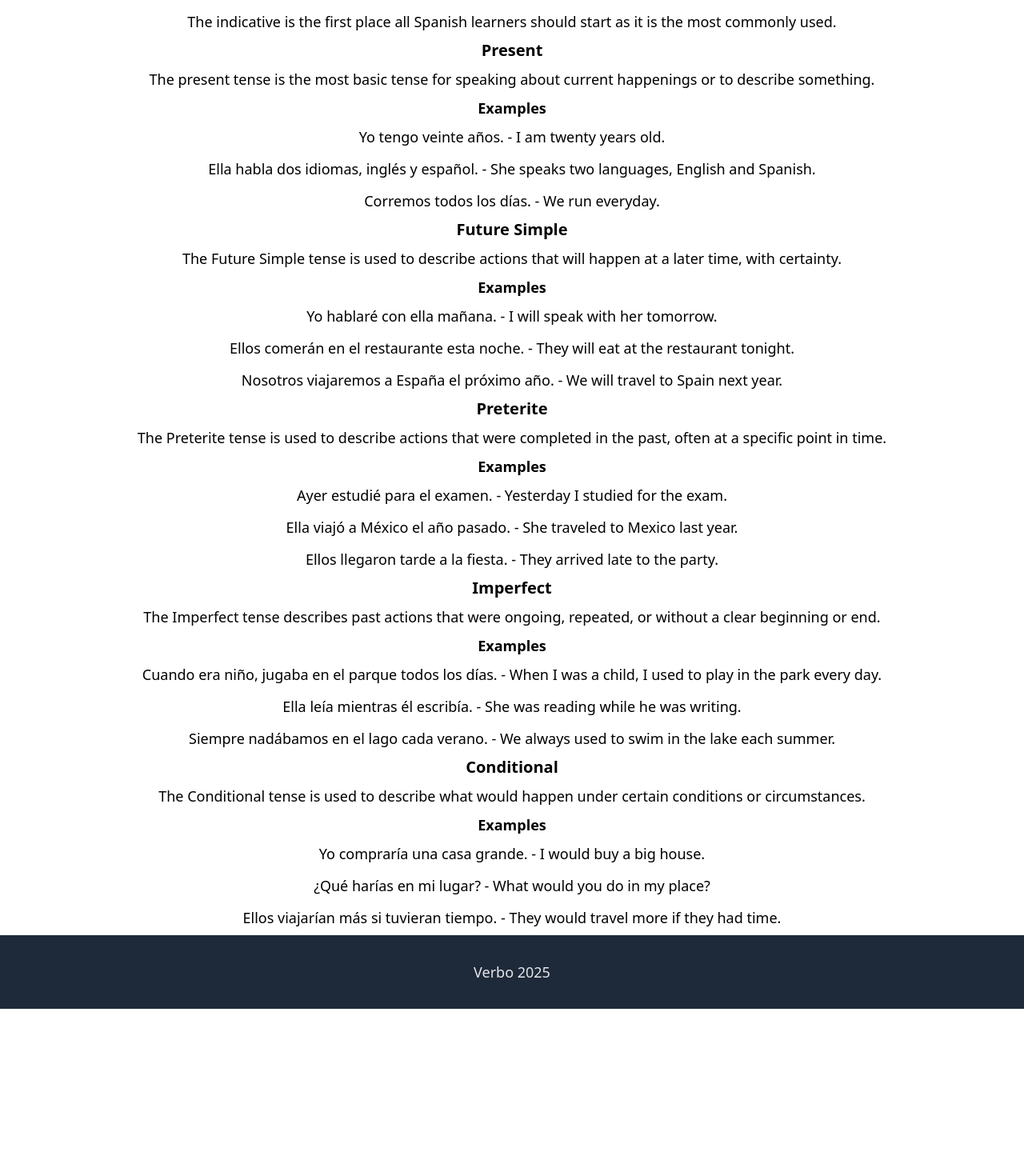
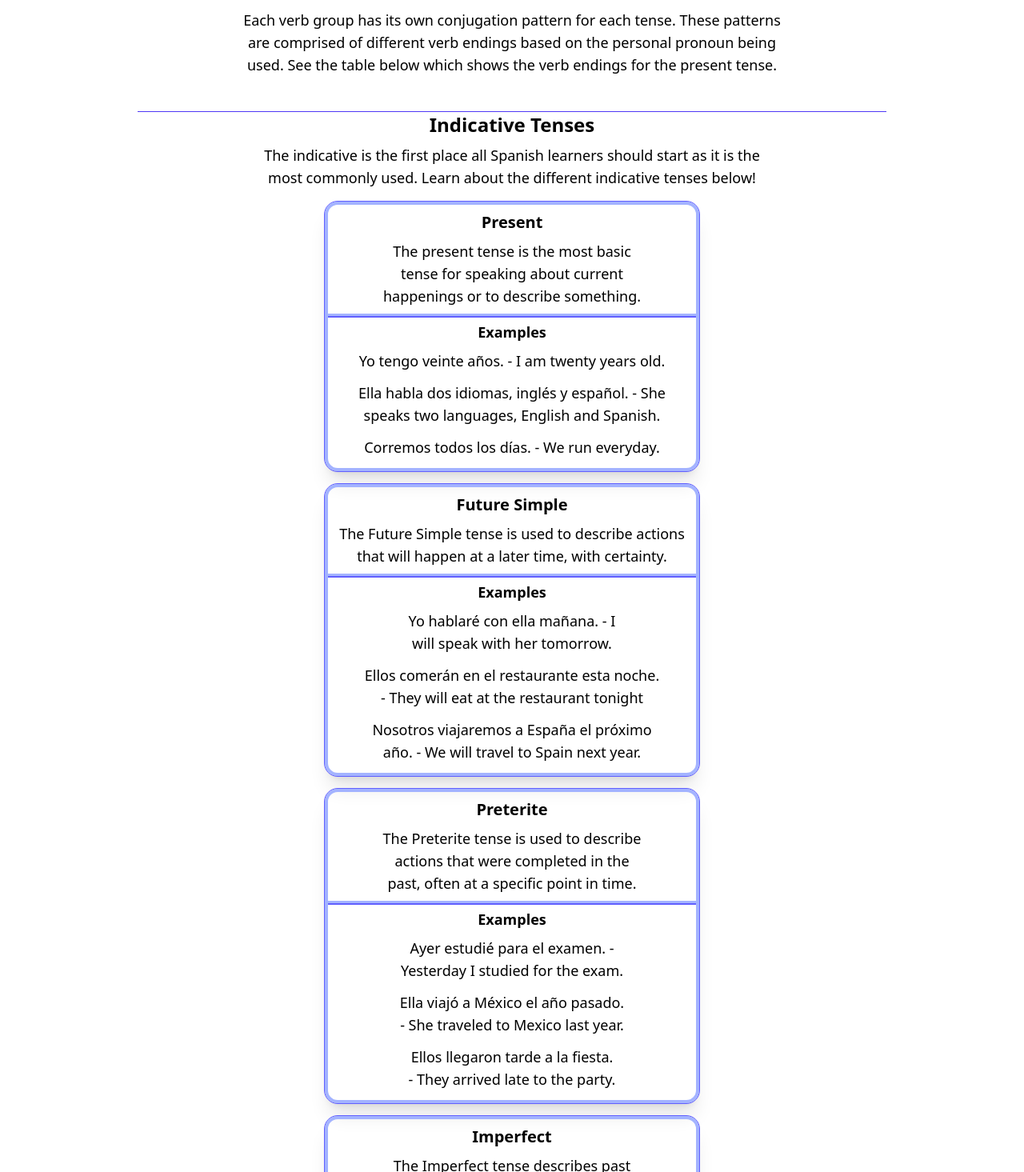
Before and after one commit to AK30195/Verbitos, a React (Vite) app: page /moods-tenses in a window 1280 px wide. Shown: the part 865-2330 px from the top of the page at 80% size. Before the commit the page ends 2126 px from the top, so only its background shows below. Built offline with nearby package versions, Linux system fonts and the light colour scheme.

Commit message:
Added content and styling to Tenses page.

```diff
--- a/src/components/Card.jsx
+++ b/src/components/DashCard.jsx
@@ -1,5 +1,5 @@
 
-function Card({ header, text, link }) {
+function DashCard({ header, text, link }) {
   return (
     <div className="card-container">
       <div>
@@ -18,4 +18,4 @@ function Card({ header, text, link }) {
   )
 }
 
-export default Card;
+export default DashCard;
--- /dev/null
+++ b/src/components/TenseCard.jsx
@@ -0,0 +1,22 @@
+import '../styles/TensesView.css';
+
+function TenseCard({ header, tenseDescription, examples }) {
+  return (
+    <>
+      <div className="tense-card-container">
+        <div className='tense-card-top'>
+          <h3>{header}</h3>
+          <p>{tenseDescription}</p>
+        </div>
+        <div className='tense-card-bottom'>
+          <h4>Examples</h4>
+          <p>{examples[0]}</p>
+          <p>{examples[1]}</p>
+          <p>{examples[2]}</p>
+        </div>
+      </div>
+    </>
+  )
+}
+
+export default TenseCard;
--- a/src/pages/TensesView.jsx
+++ b/src/pages/TensesView.jsx
@@ -1,4 +1,5 @@
 import * as motion from "motion/react-client";
+import TenseCard from "../components/TenseCard";
 import '../styles/TensesView.css';
 
 
@@ -6,6 +7,7 @@ function TensesView() {
 
   return (
     <>
+      <div className="main-container">
         <div className="section-container">
           <div className="tenses-heading">
             <h1>
@@ -40,15 +42,16 @@ function TensesView() {
               </ul>
             </div>
           </div>
-        <div>
+          <div className="text-container">
             <p>
-            Mood and tense work together to convey the full meaning and context of a verb. For example the
+              Mood and tense work together to convey the full meaning and context of a verb. For example, the
               future indicative is the simple future tense used for what will certainly happen, while the present subjunctive
               is for talking about hypotheticals or doubts in the present.
             </p>
           </div>
         </div>
-      <div>
+        <div className="section-container">
+          <div className="text-container">
             <h2>Understanding Conjugations</h2>
             <p>
               In Spanish, verbs can be placed into three groups based on the last two letters of the verb
@@ -66,51 +69,153 @@ function TensesView() {
               below which shows the verb endings for the present tense.
             </p>
           </div>
-      <div>
+        </div>
+        <div className="section-container">
+          <div className="mood-div">
+            <div className="text-container">
               <h2>Indicative Tenses</h2>
               <p>The indicative is the first place all Spanish learners should start as it is
-          the most commonly used.
+                the most commonly used. Learn about the different indicative tenses below!
               </p>
-        <div>
-          <h3>Present</h3>
-          <p>The present tense is the most basic tense for speaking about current happenings or to describe something.</p>
-          <h4>Examples</h4>
-          <p>Yo tengo veinte años. - I am twenty years old.</p>
-          <p>Ella habla dos idiomas, inglés y español. - She speaks two languages, English and Spanish.</p>
-          <p>Corremos todos los días. - We run everyday.</p>
+            </div>
+            <TenseCard
+              header={'Present'}
+              tenseDescription={'The present tense is the most basic tense for speaking about current happenings or to describe something.'}
+              examples={[
+                'Yo tengo veinte años. - I am twenty years old.',
+                'Ella habla dos idiomas, inglés y español. - She speaks two languages, English and Spanish.',
+                'Corremos todos los días. - We run everyday.'
+              ]}
+            />
+            <TenseCard
+              header={'Future Simple'}
+              tenseDescription={'The Future Simple tense is used to describe actions that will happen at a later time, with certainty.'}
+              examples={[
+                'Yo hablaré con ella mañana. - I will speak with her tomorrow.',
+                'Ellos comerán en el restaurante esta noche. - They will eat at the restaurant tonight',
+                'Nosotros viajaremos a España el próximo año. - We will travel to Spain next year.'
+              ]}
+            />
+            <TenseCard
+              header={'Preterite'}
+              tenseDescription={'The Preterite tense is used to describe actions that were completed in the past, often at a specific point in time.'}
+              examples={[
+                'Ayer estudié para el examen. - Yesterday I studied for the exam.',
+                'Ella viajó a México el año pasado. - She traveled to Mexico last year.',
+                'Ellos llegaron tarde a la fiesta. - They arrived late to the party.'
+              ]}
+            />
+            <TenseCard
+              header={'Imperfect'}
+              tenseDescription={'The Imperfect tense describes past actions that were ongoing, repeated, or without a clear beginning or end.'}
+              examples={[
+                'Cuando era niño, jugaba en el parque todos los días. - When I was a child, I used to play in the park every day.',
+                'Ella leía mientras él escribía. - She was reading while he was writing.',
+                'Siempre nadábamos en el lago cada verano. - We always used to swim in the lake each summer.'
+              ]}
+            />
+            <TenseCard
+              header={'Conditional'}
+              tenseDescription={'The Conditional tense is used to describe what would happen under certain conditions or circumstances.'}
+              examples={[
+                'Yo compraría una casa grande. - I would buy a big house.',
+                '¿Qué harías en mi lugar? - What would you do in my place?',
+                'Ellos viajarían más si tuvieran tiempo. - They would travel more if they had time.'
+              ]}
+            />
           </div>
         </div>
-      <div>
-        <h3>Future Simple</h3>
-        <p>The Future Simple tense is used to describe actions that will happen at a later time, with certainty.</p>
-        <h4>Examples</h4>
-        <p>Yo hablaré con ella mañana. - I will speak with her tomorrow.</p>
-        <p>Ellos comerán en el restaurante esta noche. - They will eat at the restaurant tonight.</p>
-        <p>Nosotros viajaremos a España el próximo año. - We will travel to Spain next year.</p>
+        <div className="section-container">
+          <div className="mood-div">
+            <div className="text-container">
+              <h2>Subjunctive Tenses</h2>
+              <p>
+                Learning to use the subjunctive will display a greater level of fluency. It’s less about stating facts and more about attitudes,
+                desires, or possibilities. It can be difficult to grasp for English speakers as it is a much more integral
+                part of the Spanish language. The subjunctive is used relatively little in English as it can often be replaced with
+                indicative verb forms, whereas Spanish has distinct conjugations that should be used when dealing with possibilities or hypotheticals.
+              </p>
             </div>
-      <div>
-        <h3>Preterite</h3>
-        <p>The Preterite tense is used to describe actions that were completed in the past, often at a specific point in time.</p>
-        <h4>Examples</h4>
-        <p>Ayer estudié para el examen. - Yesterday I studied for the exam.</p>
-        <p>Ella viajó a México el año pasado. - She traveled to Mexico last year.</p>
-        <p>Ellos llegaron tarde a la fiesta. - They arrived late to the party.</p>
+            <TenseCard
+              header={'Present Subjunctive'}
+              tenseDescription={'The Present Subjunctive is used to express uncertainty, desire, or emotion about current or future actions.'}
+              examples={[
+                'Espero que tengas un buen día. - I hope you have a good day.',
+                'Es posible que ellos lleguen tarde. - It’s possible that they arrive late.',
+                'Ojalá que llueva mañana. - Hopefully it rains tomorrow.'
+              ]}
+            />
+            <TenseCard
+              header={'Imperfect Subjunctive'}
+              tenseDescription={'The Imperfect Subjunctive is used to express the same ideas as the subjunctive, but in the past or in hypothetical situations.'}
+              examples={[
+                'Si yo fuera rico, viajaría por el mundo. - If I were rich, I would travel the world.',
+                'Quería que vinieras a mi fiesta. - I wanted you to come to my party.',
+                'Dudaba que ellos estudiaran tanto. - I doubted that they studied that much.'
+              ]}
+            />
+            <TenseCard
+              header={'Future Subjunctive (rare/archaic)'}
+              tenseDescription={'The Future Subjunctive is rarely used in modern Spanish but may appear in legal documents or older texts.'}
+              examples={[
+                'Si alguien encontrare este documento... - If someone were to find this document...',
+                'Donde estuviere el tesoro, allí estará tu corazón. - Wherever the treasure may be, there your heart will be.',
+                'El que lo hiciere será castigado. - Whoever may do it will be punished.'
+              ]}
+            />
+            <TenseCard
+              header={'Present Perfect Subjunctive'}
+              tenseDescription={'The Present Perfect Subjunctive is used to express doubt, desire, or emotion about actions that have already happened.'}
+              examples={[
+                'Me alegro de que hayas venido. - I’m glad that you have come.',
+                'Es posible que ellos hayan terminado. - It’s possible that they have finished.',
+                'No creo que lo hayan visto. - I don’t think they have seen it.'
+              ]}
+            />
+            <TenseCard
+              header={'Past Perfect Subjunctive (Pluperfect)'}
+              tenseDescription={'The Past Perfect Subjunctive is used to express hypotheticals about the past or regrets about actions that didn’t happen.'}
+              examples={[
+                'Si hubieras estudiado, habrías pasado el examen. - If you had studied, you would have passed the exam.',
+                'Ojalá que me hubieras dicho la verdad. - I wish you had told me the truth.',
+                'Dudaba que ellos hubieran llegado a tiempo. - I doubted that they had arrived on time.'
+              ]}
+            />
           </div>
-      <div>
-        <h3>Imperfect</h3>
-        <p>The Imperfect tense describes past actions that were ongoing, repeated, or without a clear beginning or end.</p>
-        <h4>Examples</h4>
-        <p>Cuando era niño, jugaba en el parque todos los días. - When I was a child, I used to play in the park every day.</p>
-        <p>Ella leía mientras él escribía. - She was reading while he was writing.</p>
-        <p>Siempre nadábamos en el lago cada verano. - We always used to swim in the lake each summer.</p>
         </div>
-      <div>
-        <h3>Conditional</h3>
-        <p>The Conditional tense is used to describe what would happen under certain conditions or circumstances.</p>
-        <h4>Examples</h4>
-        <p>Yo compraría una casa grande. - I would buy a big house.</p>
-        <p>¿Qué harías en mi lugar? - What would you do in my place?</p>
-        <p>Ellos viajarían más si tuvieran tiempo. - They would travel more if they had time.</p>
+        <div className="section-container">
+          <div className="mood-div">
+            <div className="text-container">
+              <h2>Imperative Mood</h2>
+              <p>
+                The imperative is used to give commands, instructions, or requests.
+                It has endings for both affirmative and negative forms, and changes depending
+                on whether you are addressing someone informally (tú, vosotros) or
+                formally (usted, ustedes). It technically doesn't have tenses as
+                all commands are issued the same way whether the command is meant to
+                be completed immediately or at some other time.
+              </p>
+            </div>
+            <TenseCard
+              header={'Affirmative Imperative'}
+              tenseDescription={'Used to tell someone to do something. Common for giving direct commands or instructions.'}
+              examples={[
+                '¡Habla más despacio! - Speak more slowly!',
+                'Ven aquí, por favor. - Come here, please.',
+                'Sigue derecho dos cuadras. - Go straight two blocks.'
+              ]}
+            />
+            <TenseCard
+              header={'Negative Imperative'}
+              tenseDescription={'Used to tell someone NOT to do something. Formed using the subjunctive.'}
+              examples={[
+                '¡No hables tan rápido! - Don’t speak so fast!',
+                'No comas eso. - Don’t eat that.',
+                'No olviden sus libros. - Don’t forget your books.'
+              ]}
+            />
+          </div>
+        </div>
       </div>
     </>
   )
--- a/src/styles/App.css
+++ b/src/styles/App.css
@@ -6,7 +6,7 @@
   }
 
   main {
-    @apply flex-grow
+    @apply flex-grow pt-16
   }
 
   footer {
@@ -18,15 +18,15 @@
   }
 
   h2 {
-    @apply justify-center text-center text-2xl font-semibold;
+    @apply justify-center text-center text-2xl font-semibold text-pretty;
   }
 
   h3 {
-    @apply flex-center text-xl font-semibold;
+    @apply flex-center text-xl font-semibold text-pretty text-center;
   }
 
   h4 {
-    @apply flex-center text-lg font-semibold;
+    @apply flex-center text-lg font-semibold text-pretty text-center;
   }
 
   p {
@@ -57,7 +57,7 @@
   }
 
   .navbar {
-    @apply bg-gray-800 text-gray-200 px-6 py-3 shadow-md sticky top-0 z-50;
+    @apply bg-gray-800 text-gray-200 w-full px-6 py-3 shadow-md fixed top-0 z-50;
   }
 
   .nav-links-container {
--- a/src/styles/TensesView.css
+++ b/src/styles/TensesView.css
@@ -2,16 +2,25 @@
 @import './App.css';
 
 @layer base {
+
   p {
-    @apply text-center my-1 p-1
+    @apply text-center text-balance my-1 p-1
   }
 
 }
 
 @layer components {
 
+  .main-container {
+    @apply flex-center flex-col
+  }
+
   .section-container {
-    @apply p-2 m-2 flex-center flex-col
+    @apply p-2 m-2 flex-center flex-col lg:w-3/4
+  }
+
+  .text-container {
+    @apply w-full
   }
 
   .card-ul {
@@ -27,10 +36,25 @@
     md:w-1/2
   }
 
+  .mood-div {
+    @apply flex-center flex-col border-t-1 border-indigo-600 m-1
+  }
+
   .tenses-heading {
     @apply m-2 p-2
   }
 
+  .tense-card-container {
+    @apply m-2 border-4 outline-1 w-3/4 md:w-2/3 lg:w-1/2 outline-indigo-500 rounded-2xl shadow-xl border-indigo-300
+  }
+
+  .tense-card-top {
+    @apply border-b-3 border-indigo-300 pt-2
+  }
+
+  .tense-card-bottom {
+    @apply border-t-2 border-indigo-500 p-1
+  }
 
 }
 
```
Also changed, not shown: src/pages/Dashboard.jsx (+4 -4 lines). Lines whose indentation alone changed are shown as unchanged.
